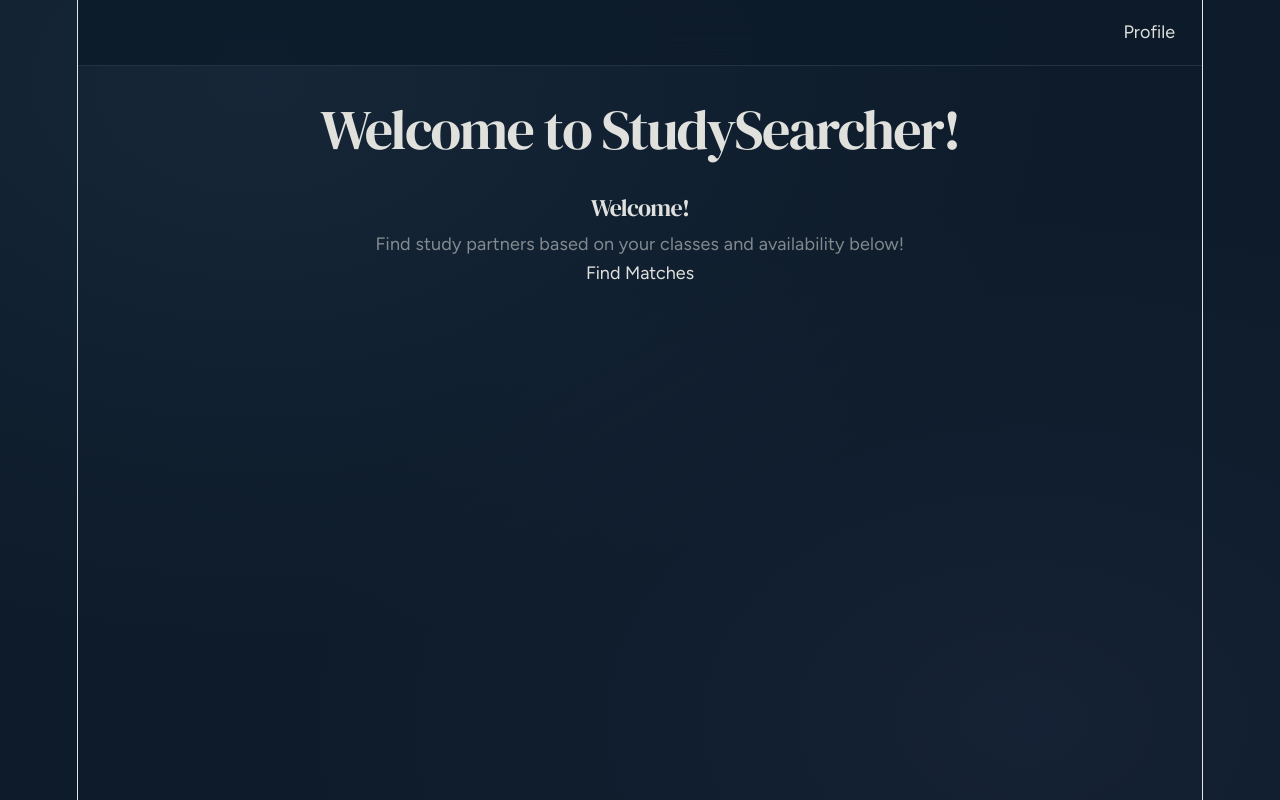
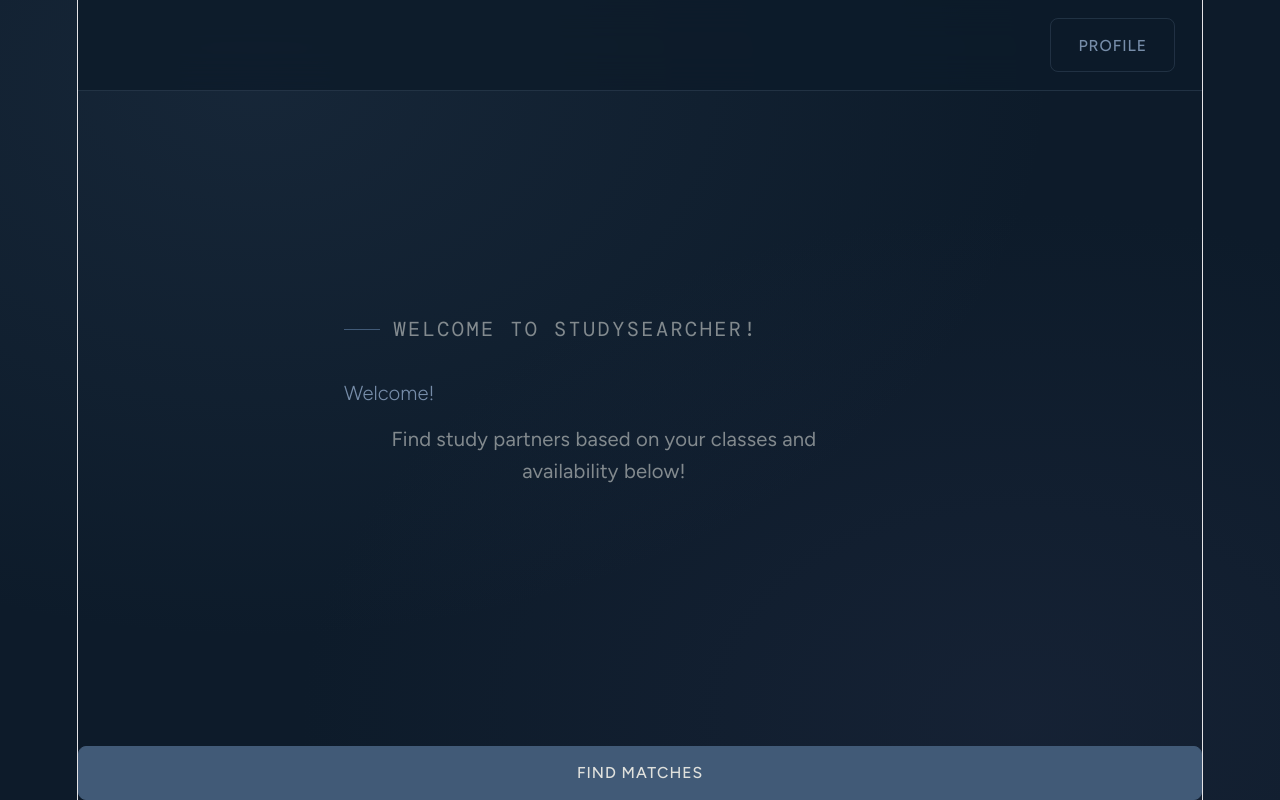
Before and after one commit to joshzaragoza/StudySearcher-, a React (Vite) app in the folder client/: page /home in a window 1280 px wide. Built offline with nearby package versions, Linux system fonts and the light colour scheme; a web font is replaced by a local one.

Commit message:
wrapped div in styling functions from App.css

```diff
--- a/client/src/pages/HomePage.jsx
+++ b/client/src/pages/HomePage.jsx
@@ -4,18 +4,27 @@ function HomePage() {
     const user = JSON.parse(localStorage.getItem("loggedInUser"));
 
     return (
-        <div>
-            <div style={{ display: "flex", justifyContent: "flex-end"}}>
-                <button onClick={() => {
-                    window.location.href = "/profile";}}>
+        <div className="home-container">
+            <div className="home-topbar">
+                <button
+                    className="btn btn--ghost"
+                    onClick={() => {
+                        window.location.href = "/profile";
+                    }
+                }>
                     Profile
                 </button>
             </div>
 
-            <h1>Welcome to StudySearcher!</h1>
-            <h2>Welcome{user?.name ? `, ${user.name}` : ""}!</h2>
-            <p>Find study partners based on your classes and availability below!</p>
-            <button onClick={() => window.location.href = "/matches"}>
+            <div className="home-hero">
+                <p className="home-hero__eyebrow">Welcome to StudySearcher!</p>
+                <h2>Welcome{user?.name ? `, ${user.name}` : ""}!</h2>
+                <p>Find study partners based on your classes and availability below!</p>
+            </div>
+            <button
+                className="btn btn--primary"
+                onClick={() => window.location.href = "/matches"
+            }>
                 Find Matches
             </button>
         </div>
```
